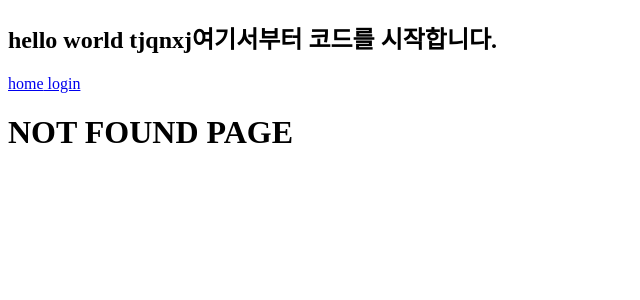
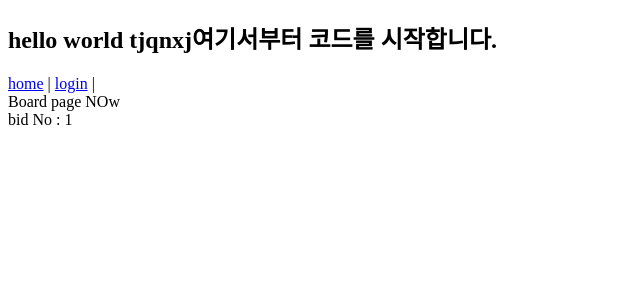
Before and after one commit to BellKim/shoppingMallSearch, a Vue app in the folder vue_trello/lecture-vue-trello/: page /b/1 in a window 1280 px wide. Before the commit this address had no page. Shown: the top 300 px of the page, without its empty margins (0-640 px from the left). Built offline with nearby package versions, Linux system fonts and the light colour scheme.

Commit message:
Dynamic route matching
동적 라우트 매칭

```diff
--- a/vue_trello/lecture-vue-trello/src/App.vue
+++ b/vue_trello/lecture-vue-trello/src/App.vue
@@ -5,11 +5,7 @@
 
       <!-- 본문 -->
       <h2> hello world tjqnxj여기서부터 코드를 시작합니다.</h2>
-
-
-
-      <router-link to="/"> home</router-link>
-      <router-link to="/login"> login</router-link>
+      <navbar></navbar>
 
 
 
@@ -21,7 +17,7 @@
 </template>
 
 <script>
-
+import Navbar from './components/Navbar.vue'
 
 export default {
   name: 'App',
@@ -31,7 +27,7 @@ export default {
     }
   },
   components: {
-
+    Navbar
   }
 }
 </script>
--- /dev/null
+++ b/vue_trello/lecture-vue-trello/src/components/Board.vue
@@ -0,0 +1,29 @@
+<template>
+    <div>
+        Board page NOw
+
+        <div> bid No : {{bid}} </div>
+
+
+    </div>
+</template>
+
+<script>
+export default {
+    data(){
+      return {
+          bid:0
+      }
+    },
+    created(){      //보드가 생성될때 실행되는 영역
+
+        console.log(this.$route.params.bid);
+        this.bid=this.$route.params.bid;
+
+    }
+}
+</script>
+
+<style>
+
+</style>
--- a/vue_trello/lecture-vue-trello/src/components/Home.vue
+++ b/vue_trello/lecture-vue-trello/src/components/Home.vue
@@ -1,6 +1,22 @@
 <template>
   <div>
       <h1> home </h1>
+
+
+      <div>
+        <ul>
+          <li><!--동적 라우트 매칭 -->
+            <router-link to="/b/1">borad 1</router-link>
+          </li>
+          <li>
+            <router-link to="/b/2">borad 2</router-link>
+          </li>
+          <li>
+            <router-link to="/b/3">borad 3</router-link>
+          </li>
+        </ul>
+
+      </div>
   </div>
 </template>
 
--- /dev/null
+++ b/vue_trello/lecture-vue-trello/src/components/Navbar.vue
@@ -0,0 +1,16 @@
+<template>
+    <div>
+        <router-link to="/"> home</router-link> |
+        <router-link to="/login"> login</router-link> |
+    </div>
+</template>
+
+<script>
+export default {
+
+}
+</script>
+
+<style>
+
+</style>
--- a/vue_trello/lecture-vue-trello/src/router/index.js
+++ b/vue_trello/lecture-vue-trello/src/router/index.js
@@ -4,6 +4,7 @@ import App from '../App'
 
 import Home from '../components/Home.vue'
 import Login from '../components/Login.vue'
+import Board from '../components/Board.vue'
 import NotFound from '../components/NotFound.vue'
 
 
@@ -20,6 +21,8 @@ const router = new VueRouter({
 
   {path:'/login', component: Login},
 
+  {path:'/b/:bid', component: Board},
+
   {path:'*', component:NotFound}
   ]
 
```
